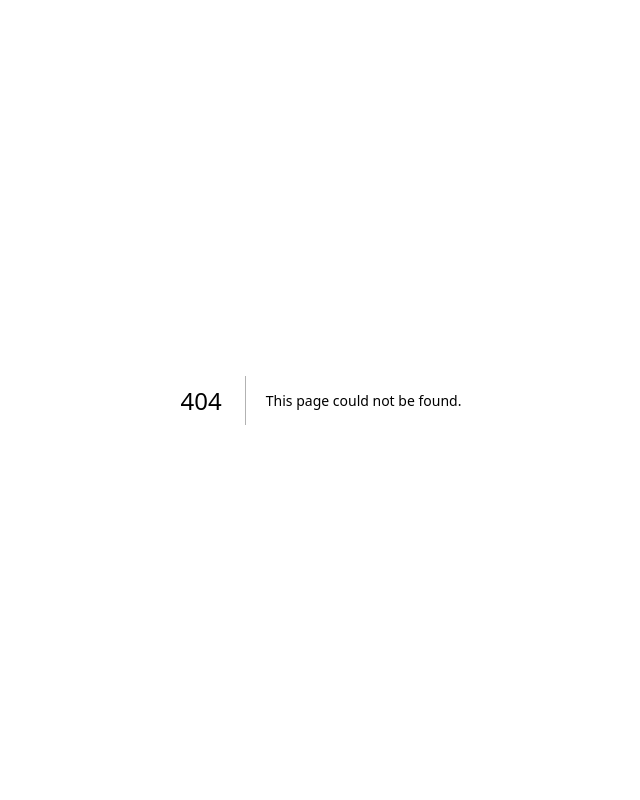
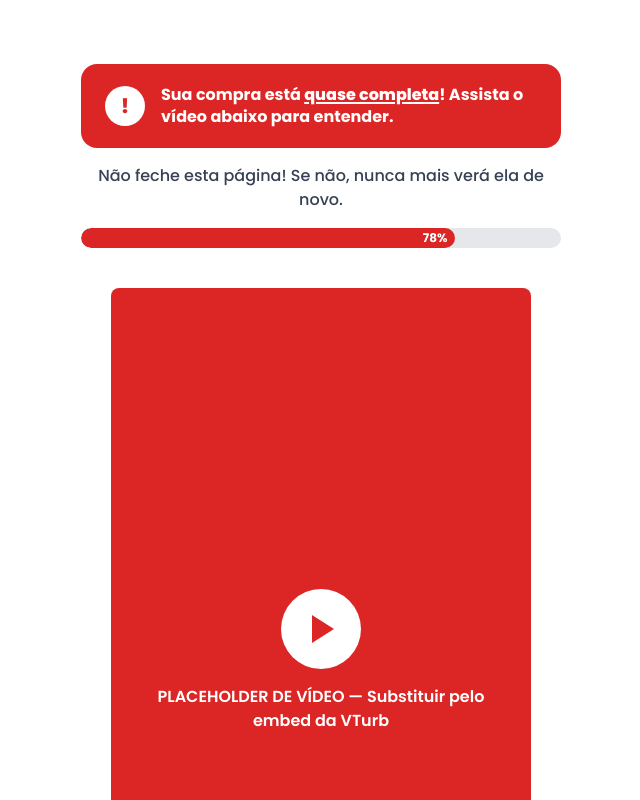
Before and after one commit to coreducaorg-del/dsl-vsl, a Next.js app: page /up01 in a window 1280 px wide. Before the commit this address had no page. Shown: the top 800 px of the page, without its empty margins (319-959 px from the left). Built offline with nearby package versions, Linux system fonts and the light colour scheme.

Commit message:
Feat: adiciona pagina de upsell (/up01) com placeholder de video
Co-Authored-By: Claude Sonnet 5 <noreply@anthropic.com>

```diff
--- /dev/null
+++ b/app/up01/page.tsx
@@ -0,0 +1,88 @@
+import Footer from "@/components/Footer";
+
+// Texto do banner de urgência do topo — fácil de editar. A parte destacada
+// ("quase completa") fica separada do resto pra poder ter um peso de fonte
+// ainda mais forte que o restante da frase (que já é branco/negrito).
+const BANNER_ANTES_DESTAQUE = "Sua compra está ";
+const BANNER_DESTAQUE = "quase completa";
+const BANNER_DEPOIS_DESTAQUE = "! Assista o vídeo abaixo para entender.";
+
+// Texto menor, logo abaixo do banner — também fácil de editar.
+const TEXTO_SECUNDARIO =
+  "Não feche esta página! Se não, nunca mais verá ela de novo.";
+
+// Percentual exibido na barra de progresso.
+const PROGRESSO_PERCENTUAL = 78;
+
+export default function Upsell01() {
+  return (
+    <div className="flex min-h-screen flex-col bg-white">
+      <main className="flex flex-1 flex-col items-center px-4 py-10 sm:py-16">
+        <div className="mx-auto w-full max-w-[480px]">
+          {/* a) BANNER VERMELHO */}
+          <div className="flex items-center gap-3 rounded-2xl bg-[#DC2626] px-5 py-4 sm:gap-4 sm:px-6 sm:py-5">
+            <div className="flex h-9 w-9 shrink-0 items-center justify-center rounded-full bg-white sm:h-10 sm:w-10">
+              <span className="text-lg font-extrabold text-[#DC2626] sm:text-xl">
+                !
+              </span>
+            </div>
+            <p className="text-sm font-bold leading-snug text-white sm:text-base">
+              {BANNER_ANTES_DESTAQUE}
+              <span className="font-extrabold underline decoration-2 underline-offset-2">
+                {BANNER_DESTAQUE}
+              </span>
+              {BANNER_DEPOIS_DESTAQUE}
+            </p>
+          </div>
+
+          {/* b) TEXTO SECUNDÁRIO */}
+          <p className="mt-4 text-center text-sm font-medium text-gray-700 sm:text-base">
+            {TEXTO_SECUNDARIO}
+          </p>
+
+          {/* c) BARRA DE PROGRESSO */}
+          <div className="mt-4 h-4 w-full overflow-hidden rounded-full bg-gray-200 sm:h-5">
+            <div
+              className="flex h-full items-center justify-end rounded-full bg-[#DC2626] pr-2"
+              style={{ width: `${PROGRESSO_PERCENTUAL}%` }}
+            >
+              <span className="text-[10px] font-bold text-white sm:text-xs">
+                {PROGRESSO_PERCENTUAL}%
+              </span>
+            </div>
+          </div>
+
+          {/* d) VÍDEO */}
+          <div className="relative mx-auto mt-8 w-full max-w-[420px] overflow-hidden rounded-lg sm:mt-10">
+            {/*
+              EMBED DO VÍDEO (VTurb): substituir todo o bloco abaixo pelo
+              embed real da VTurb configurado para esta oferta de upsell
+              (o mesmo padrão do <vturb-smartplayer> usado em
+              components/VturbPlayer.tsx, só que com o id do player desta
+              oferta). O botão de CTA já vem embutido nesse embed,
+              configurado direto no painel da VTurb — não é necessário
+              criar nenhum botão customizado nesta página.
+            */}
+            <div
+              className="flex flex-col items-center justify-center gap-4 px-6 text-center"
+              style={{ aspectRatio: "9 / 16", backgroundColor: "#DC2626" }}
+            >
+              <div className="flex h-20 w-20 items-center justify-center rounded-full bg-white">
+                <div
+                  className="ml-1 h-0 w-0 border-y-[14px] border-l-[22px] border-y-transparent border-l-[#DC2626]"
+                  aria-hidden="true"
+                />
+              </div>
+              <p className="text-sm font-semibold text-white sm:text-base">
+                PLACEHOLDER DE VÍDEO — Substituir pelo embed da VTurb
+              </p>
+            </div>
+          </div>
+        </div>
+      </main>
+
+      {/* e) RODAPÉ */}
+      <Footer />
+    </div>
+  );
+}
```
